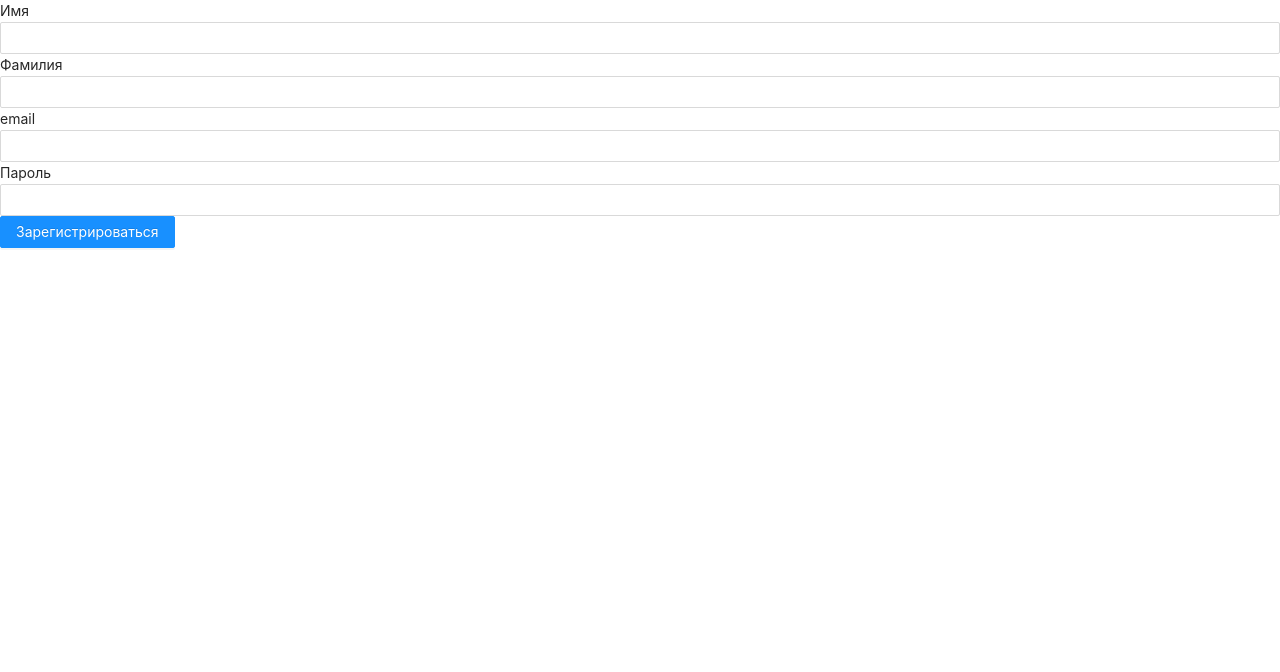
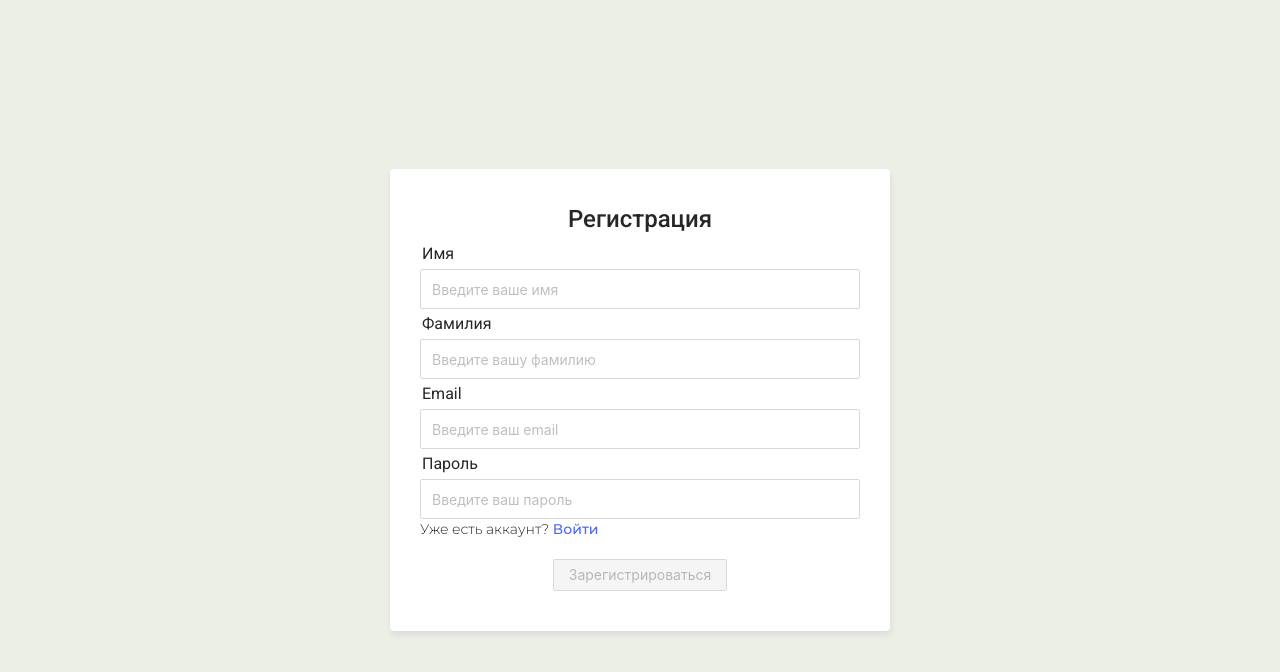
Before and after one commit to KononovPavel/food-shop, a React (Create React App) app in the folder client/: page /registration in a window 1280 px wide. Shown: the top 672 px of the page. Built offline with nearby package versions, Linux system fonts and the light colour scheme.

Commit message:
client: change reg & login

```diff
--- a/client/src/pages/login/Login.tsx
+++ b/client/src/pages/login/Login.tsx
@@ -1,6 +1,9 @@
 import React, {useState} from 'react';
-
-import './login.scss'
+/**
+ * Компонента, отвечающая за логин, с перенаправлением на регистрацию
+ * password, email - useState()
+ */
+import '../../styles/form-style.scss'
 import {Button, Input} from "antd";
 import {useHistory} from "react-router-dom";
 
@@ -21,32 +24,31 @@ const Login = () => {
     return (
 
         <div className={'form-container'}>
-            <div className={"login"}>
+            <div className={"form"}>
 
-                <div className={"login_title"}>
+                <div className={"form__title"}>
                     Вход
                 </div>
-                <label aria-required className={"label_login"}>Email</label>
-                <Input className={"login-input"} value={email} onChange={e => setEmail(e.currentTarget.value)}
+                <label aria-required className={"form__label"}>Email</label>
+                <Input className={"form__input"} value={email} onChange={e => setEmail(e.currentTarget.value)}
                        placeholder={"Введите email"}/>
 
-                <label aria-required className={"label_login"}>Password</label>
-                <Input.Password className={"login-input"} value={password}
+                <label aria-required className={"form__label"}>Password</label>
+                <Input.Password className={"form__input"} value={password}
                                 onChange={e => setPassword(e.currentTarget.value)}
                                 placeholder={"Введите пароль"}/>
 
-                <div className={"login_forgot"}>
+                <div className={"form__forgot"}>
                     Нет аккаунта? <span onClick={() => history.push("/registration")}
-                                        className={"login-singUP"}>Зарегистрироваться</span>
+                                        className={"form__singUP"}>Зарегистрироваться</span>
                 </div>
-                <Button
-                    onClick={() => login()}
-                    type={"primary"}
-                    className={"login-btn"}
-                    disabled={!email || !password}
-                >
-                    Войти
-                </Button>
+                <div className={"form__btn"}>
+                    <Button
+                        onClick={() => login()}
+                        type={"primary"}
+                        disabled={!email || !password}>Войти</Button>
+                </div>
+
             </div>
         </div>
     );
--- a/client/src/pages/login/login.scss
+++ /dev/null
@@ -1,57 +0,0 @@
-@import "src/styles/mixins";
-
-.form-container {
-  @include backGround(#ebefe6);
-  @include dflex(100vw, 100vh, center, center);
-}
-
-.login {
-
-  background: #FFF;
-  min-width: 360px;
-  max-width: 500px;
-  max-height: 600px;
-  padding: 30px;
-  flex-direction: column;
-  align-items: center;
-  box-shadow: 1px 4px 6px 0 rgba(29, 33, 36, 0.08);
-  border-radius: 4px;
-}
-
-.login-btn {
-  text-align: center;
-  margin-top: 20px;
-  margin-bottom: 10px;
-  position: relative;
-  left: 40%;
-  width: 100px;
-}
-
-.label_login {
-  text-align: left;
-  padding: 2px;
-  margin-bottom: 30px;
-  margin-top: 30px;
-  @include typography(16px, 'Roboto', 400, 30px)
-}
-
-.login_title {
-  text-align: center;
-  @include typography(24px, "Roboto", 500, 40px)
-}
-
-.login_forgot {
-  @include typography(14px, "Montserrat", 300, 20px);
-}
-
-.login-input {
-  margin-top: 5px;
-  margin-bottom: 15px;
-  height: 40px;
-}
-
-.login-singUP {
-  color: #4a65f8;
-  @include typography(14px, "Montserrat", 500, 20px);
-  cursor: pointer;
-}
--- a/client/src/pages/registration/Registration.tsx
+++ b/client/src/pages/registration/Registration.tsx
@@ -1,27 +1,51 @@
 import React, {useState} from 'react';
 import {Button, Input} from "antd";
+import '../../styles/form-style.scss'
+import {useHistory} from "react-router-dom";
 
-
+/**
+ * Компонента, отвечающая за регистрацию пользователя
+ * email, password, lastName,firstName - useState()
+ * @constructor
+ */
 const Registration = () => {
     const [lastName, setLastName] = useState<string>('');
     const [firstName, setFirstName] = useState<string>('');
     const [email, setEmail] = useState<string>('');
     const [password, setPassword] = useState<string>('');
+    const history = useHistory();
     const onClickHandler = () => {
-
+        const user = {
+            lastName,
+            email,
+            password,
+            firstName
+        }
+        console.log(user)
     }
     return (
-        <div>
-            <form>
-                <label>Имя</label>
-                <Input/>
-                <label>Фамилия</label>
-                <Input/>
-                <label>email</label>
-                <Input/>
-                <label>Пароль</label>
-                <Input/>
-                <Button type={"primary"}>Зарегистрироваться</Button>
+        <div className={"form-container"}>
+            <form className={"form"}>
+                <div className={"form__title"}>
+                    Регистрация
+                </div>
+                <label className={"form__label"}>Имя</label>
+                <Input value={firstName} onChange={e => setFirstName(e.currentTarget.value)} placeholder={"Введите ваше имя"} className={"form__input"}/>
+                <label className={"form__label"}>Фамилия</label>
+                <Input value={lastName} onChange={e => setLastName(e.currentTarget.value)} placeholder={"Введите вашу фамилию"} className={"form__input"}/>
+                <label className={"form__label"}>Email</label>
+                <Input value={email} onChange={e => setEmail(e.currentTarget.value)} placeholder={"Введите ваш email"} className={"form__input"}/>
+                <label className={"form__label"}>Пароль</label>
+                <Input value={password} onChange={e => setPassword(e.currentTarget.value)} placeholder={"Введите ваш пароль"} className={"form__input"}/>
+                <div className={"form__forgot"}>
+                    Уже есть аккаунт? <span onClick={() => history.push("/login")}
+                                        className={"form__singUP"}>Войти</span>
+                </div>
+
+                <div className={"form__btn"}>
+                    <Button onClick={()=>onClickHandler()} disabled={!password || !email} type={"primary"}>Зарегистрироваться</Button>
+                </div>
+
             </form>
         </div>
     );
--- a/client/src/routes/appRouter.tsx
+++ b/client/src/routes/appRouter.tsx
@@ -2,12 +2,14 @@ import React from 'react';
 import {Route} from "react-router-dom";
 import Login from "../pages/login/Login";
 import Registration from "../pages/registration/Registration";
+import Main from "../pages/main/Main";
 
 const AppRouter = () => {
     return (
         <>
             <Route exact={true} path={'/login'} render={() => <Login/>}/>
             <Route exact={true} path={'/registration'} render={() => <Registration/>}/>
+            <Route exact={true} path={"/"} render={()=><Main/>}/>
         </>
     );
 };
--- /dev/null
+++ b/client/src/styles/form-style.scss
@@ -0,0 +1,53 @@
+@import "src/styles/mixins";
+/**
+Стили для форм, в центре комопоненты, с фоном и различными падингами
+ */
+.form-container {
+  @include backGround(#ebefe6);
+  @include dflex(100vw, 100vh, center, center);
+}
+
+.form {
+
+  background: #FFF;
+  min-width: 360px;
+  max-width: 500px;
+  max-height: 600px;
+  padding: 30px;
+  flex-direction: column;
+  align-items: center;
+  box-shadow: 1px 4px 6px 0 rgba(29, 33, 36, 0.08);
+  border-radius: 4px;
+
+
+  &__btn {
+    text-align: center;
+    margin-top: 20px;
+    margin-bottom: 10px;
+  }
+  &__label {
+    text-align: left;
+    padding: 2px;
+    margin-bottom: 30px;
+    margin-top: 30px;
+    @include typography(16px, 'Roboto', 400, 30px)
+  }
+
+  &__title{
+    text-align: center;
+    @include typography(24px, "Roboto", 500, 40px)
+  }
+  &__forgot {
+    @include typography(14px, "Montserrat", 300, 20px);
+  }
+  &__input {
+    margin-top: 5px;
+    margin-bottom: 15px;
+    height: 40px;
+  }
+  &__singUP {
+    color: #4a65f8;
+    @include typography(14px, "Montserrat", 500, 20px);
+    cursor: pointer;
+  }
+}
--- a/client/src/styles/mixins.scss
+++ b/client/src/styles/mixins.scss
@@ -1,3 +1,6 @@
+/**
+  миксины для использования в любой точке приложения
+ */
 @mixin dflex($width, $height,$align, $justify){
   display: flex;
   width: $width;
```
